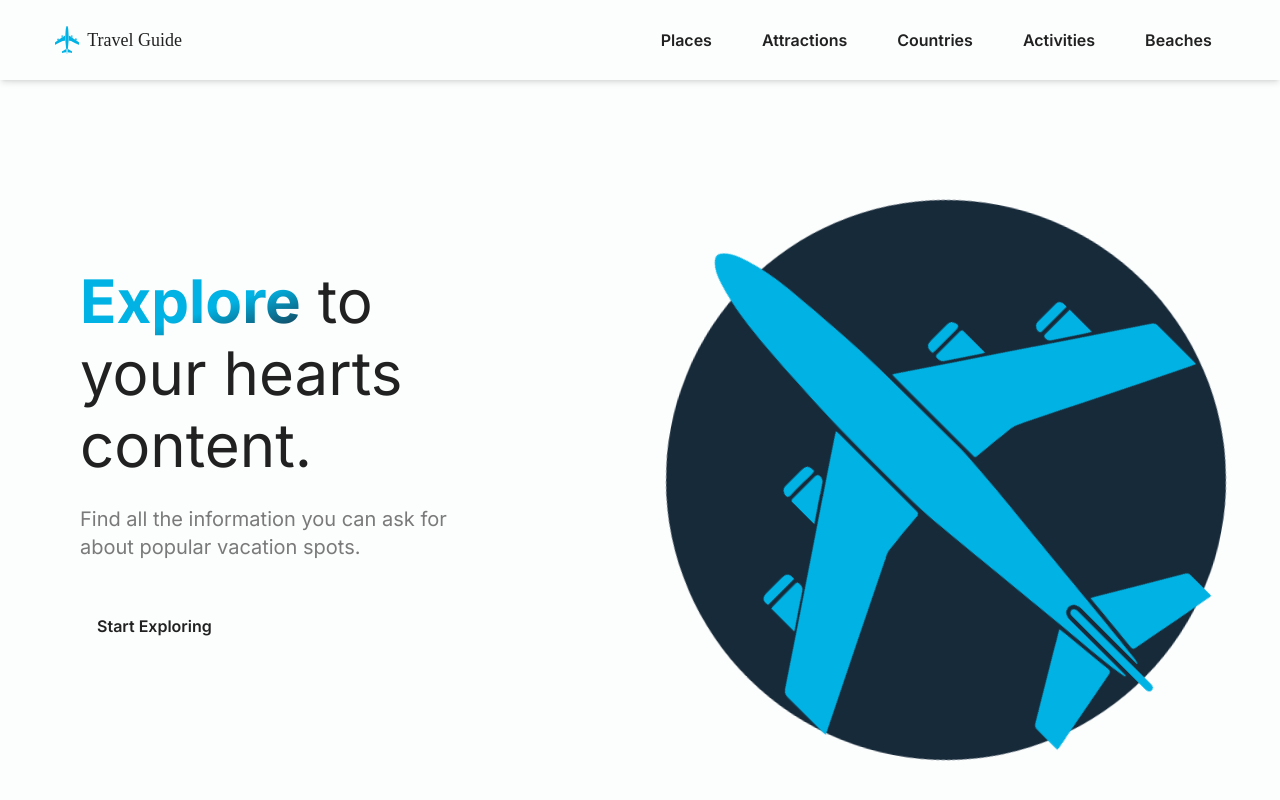
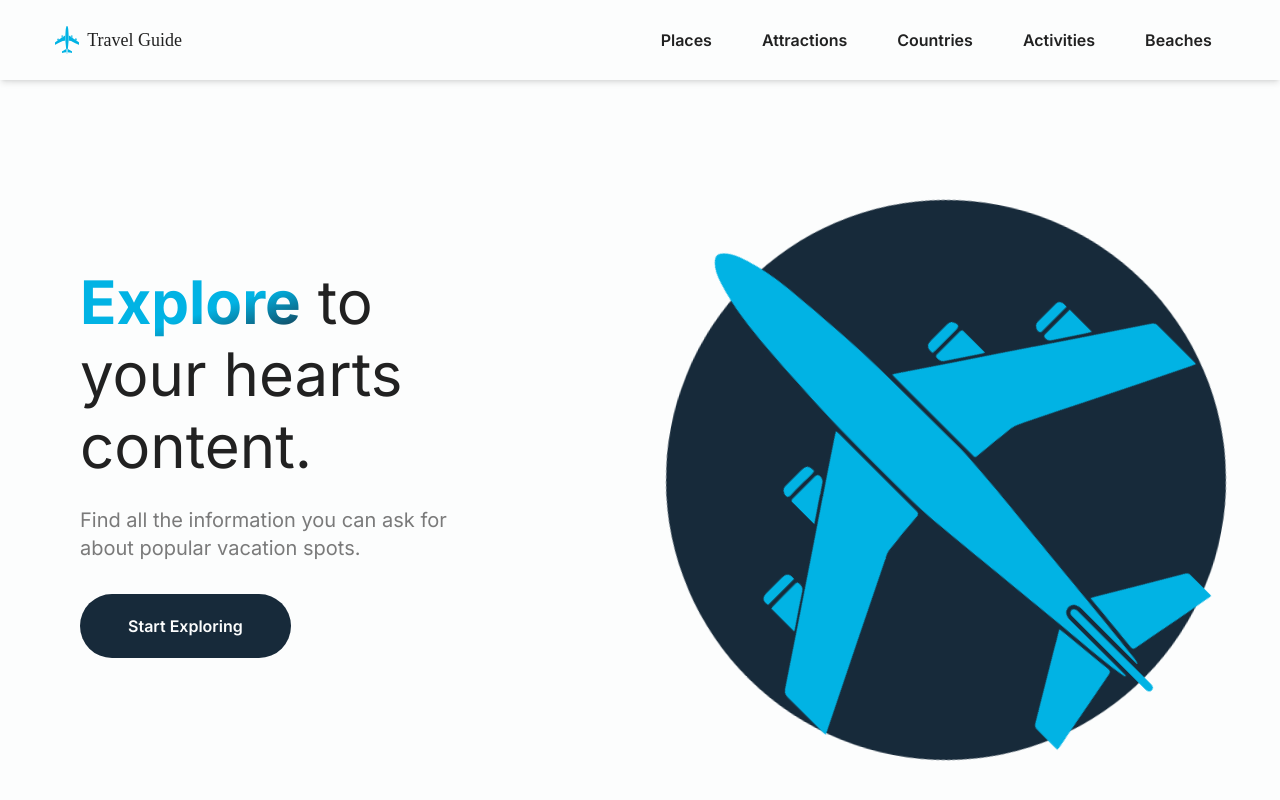
Before and after one commit to marlingit/Travel-Guide-App, a React (Vite) app: page / in a window 1280 px wide. Shown: the top 800 px of the page. Built offline with nearby package versions, Linux system fonts and the light colour scheme; a web font is replaced by a local one.

Commit message:
Finished landing page button

```diff
--- a/src/app/routes/Attractions.jsx
+++ b/src/app/routes/Attractions.jsx
@@ -1,6 +1,6 @@
 import attractionImages from "@/assets/attraction-images";
 import { useState } from "react";
-import { LinkButton } from "@/components/ui/link-button";
+import { BlankLinkButton } from "@/components/ui/link-button";
 export const AttractionsRoute = () => {
   const [imageId, setImageId] = useState(0);
 
@@ -21,9 +21,9 @@ export const AttractionsRoute = () => {
             <p className="mb-12 text-center text-clamp-lg-3xl font-semibold text-text-light z-10">
               Best Travel Attractions in the World!
             </p>
-            <LinkButton to="survey" className="px-14 py-5 mx-auto text-nowrap z-10">
+            <BlankLinkButton to="survey" className="px-12 py-5 mx-auto text-nowrap z-10 bg-accent-dark text-primary rounded-full font-semibold hover:bg-accent transition-colors duration-150 ease-linear">
               Start Survey
-            </LinkButton>
+            </BlankLinkButton>
           </div>
         </div>
       </section>
--- a/src/app/routes/Landing.jsx
+++ b/src/app/routes/Landing.jsx
@@ -1,5 +1,5 @@
 import landingImg from "@/assets/landing-image.jpg";
-import { LinkButton } from "@/components/ui/link-button";
+import { BlankLinkButton } from "@/components/ui/link-button";
 
 import logo from "@/assets/logo.svg";
 
@@ -11,33 +11,15 @@ export const LandingRoute = () => {
           <div className="max-w-96 flex flex-col sm:block">
             <h1 className="text-clamp-4xl-6xl text-center sm:text-left mb-4"><strong className="bg-clip-text text-transparent bg-gradient-to-br from-accent to-accent-dark from-60%">Explore</strong> to your hearts content.</h1>
             <h2 className="text-lg text-center md:text-xl sm:text-left text-text-light mt-6">Find all the information you can ask for about popular vacation spots.</h2>
-            <LinkButton to="/places" className="px-12 py-5 m-auto text-nowrap mt-8 ">
+            <BlankLinkButton to="/places" className="px-12 py-5 m-auto text-nowrap mt-8 bg-accent-dark text-primary rounded-full font-semibold hover:bg-accent transition-colors duration-150 ease-linear">
               Start Exploring
-            </LinkButton>
+            </BlankLinkButton>
           </div>
           <div className="relative w-full sm:w-[65vw] max-w-[700px] aspect-square flex-shrink-0 sm:-mr-24">
             <img src={logo} alt="logo" className="absolute z-10 translate-y-4 -rotate-45 move-plane" />
             <Circle />
           </div>
         </div>
-        {/* <div className="mx-auto flex max-w-7xl flex-col space-y-4 px-[4vw] lg:items-center">
-          <header className="flex flex-col items-center justify-center bg-cover bg-center bg-[" style={{backgroundImage: `url(${landingImg})`}}>
-            <div className="grid grid-cols-1 lg:grid-cols-3 px-[3vw] text-white backdrop-blur backdrop-brightness-75 mx-8 lg:mx-36 my-16 py-6">
-              <section className="lg:col-span-2">
-                <h1 className="text-clamp-4xl-6xl text-center font-semibold mb-4">
-                  Find your next vacation spot!
-                </h1>
-                <p className="text-clamp-lg-3xl text-center font-medium mb-16">
-                  The perfect app to explore new places, all from the comfort of
-                  your home.
-                </p>
-              </section>
-              <LinkButton to="/places" className="px-12 py-5 m-auto text-nowrap">
-                Start Exploring
-              </LinkButton>
-            </div>
-          </header>
-        </div> */}
       </section>
       <section>
         <div className="mx-auto max-w-7xl px-[4vw]"></div>
--- a/src/app/routes/Questions.jsx
+++ b/src/app/routes/Questions.jsx
@@ -77,6 +77,7 @@ export const Questions = () => {
                   <label htmlFor={option.id} className="text-xl cursor-pointer size-full py-2 pr-4 pl-2">{option.text}</label>
                 </div>
               ))}
+              <label><input type="radio" /> Hello</label>
               <footer className="flex justify-between pt-14">
                 <button type="submit" value="previous">
                   Previous Question
--- /dev/null
+++ b/src/components/ui/link-button/BlankLinkButton.jsx
@@ -0,0 +1,13 @@
+import { Link } from "react-router-dom";
+
+export const BlankLinkButton = ({ children, to, className, disabled }) => {
+  return (
+    <Link
+      to={to}
+      className={`inline-block ${className}`}
+      aria-disabled={disabled}
+    >
+      {children}
+    </Link>
+  );
+};
--- a/src/components/ui/link-button/index.js
+++ b/src/components/ui/link-button/index.js
@@ -1 +1,2 @@
 export * from "./LinkButton";
+export * from "./BlankLinkButton";
--- a/src/index.css
+++ b/src/index.css
@@ -15,6 +15,7 @@
     --color-secondary-border: hsl(193, 15%, 90%);
     --color-accent: #01B3E4;
     --color-accent-dark: #172A3A;
+    --color-accent-green: #004346;
     --color-text: rgba(0, 0, 0, 0.87);
     --color-text-light: rgba(102, 102, 102, 0.87);
   }
@@ -57,6 +58,25 @@
 @layer utilities {
   .btn-gradient {
 
+  }
+
+  .btn-gradient::after {
+    content: "";
+    position: absolute;
+    z-index: -1;
+
+    width: 100%;
+    height: 100%;
+
+    padding: 3px;
+
+    background-image: conic-gradient(
+      var(--color-accent) 0% 25%,
+      var(--color-accent-dark) 25% 50%,
+      var(--color-accent-green) 50% 75%,
+      var(--color-accent) 75% 100%
+    );
+    border-radius: 100rem;
   }
   .material-symbols-rounded.text-lg {
     font-size: 1.125rem;
```
Also changed, not shown: 1 other file (tests, documents, lock files or other folders).
